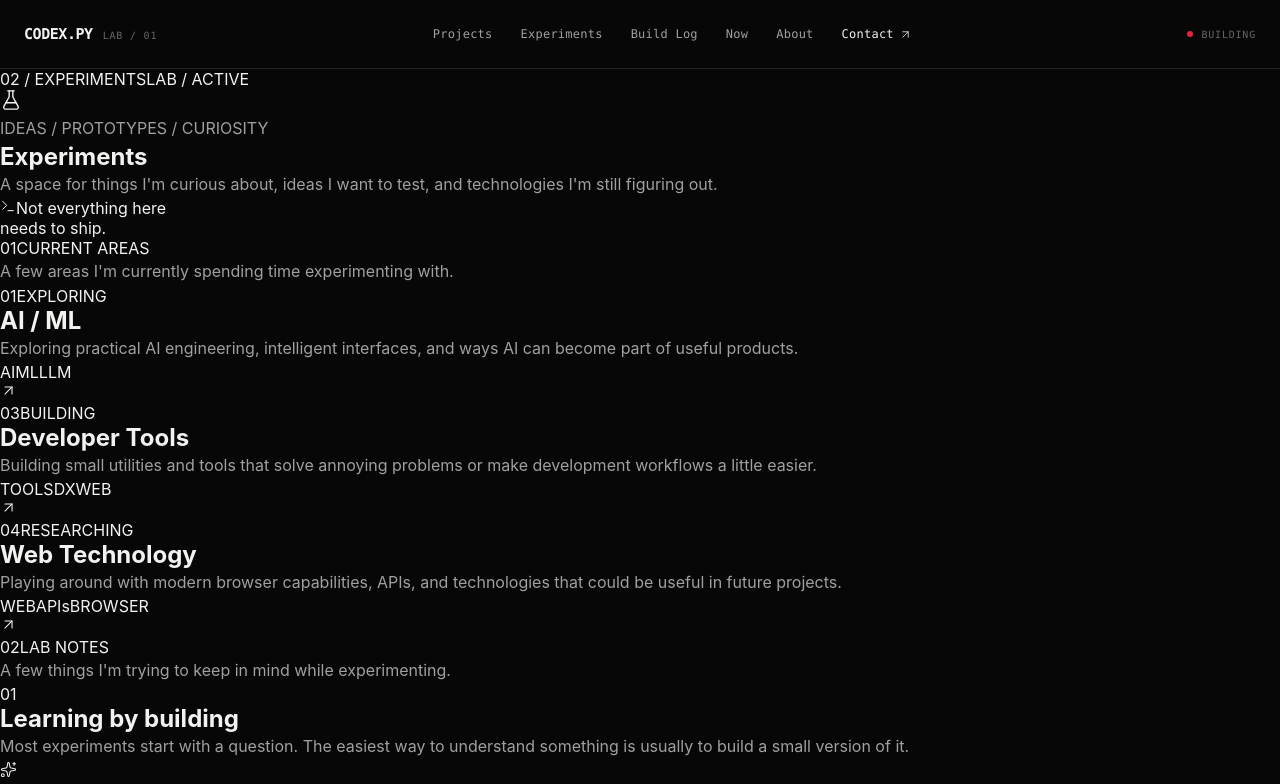
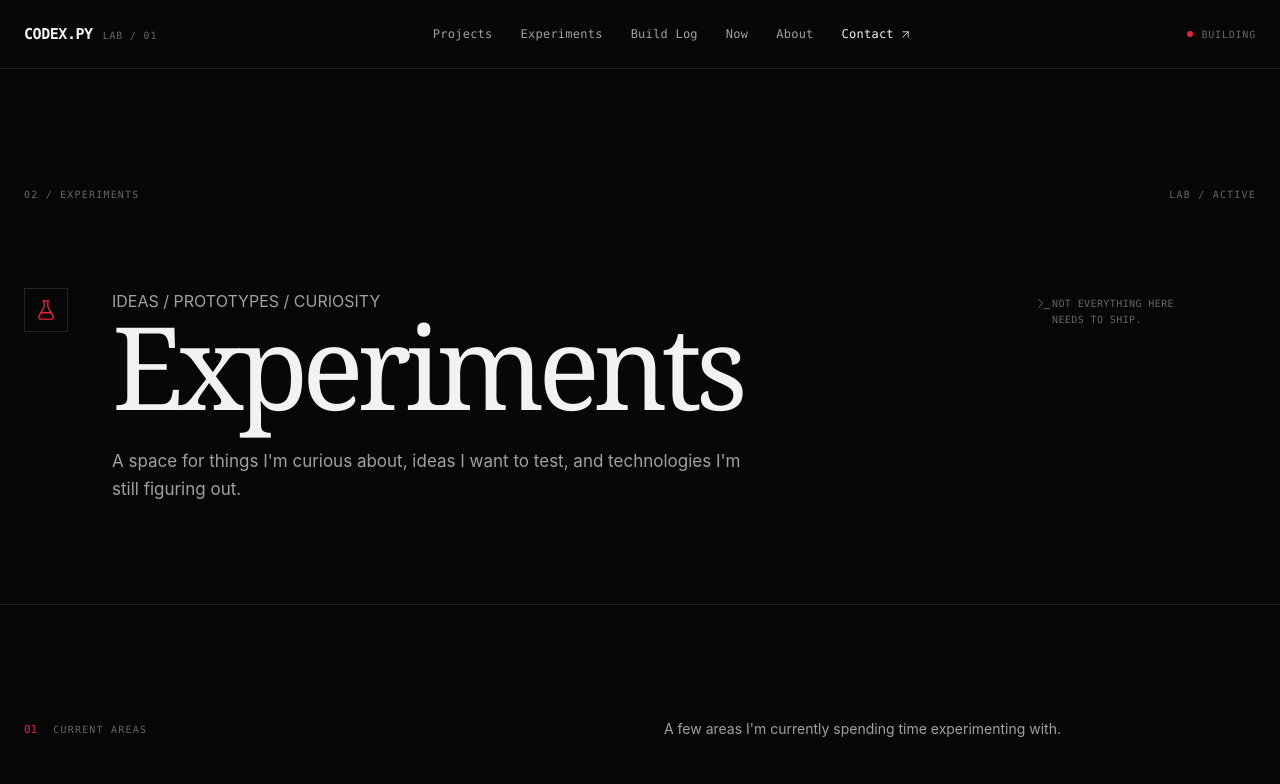
Before and after one commit to codex2py/codexlab, a React (Vite) app: page /experiments in a window 1280 px wide. Shown: the top 784 px of the page. Built offline with nearby package versions, Linux system fonts and the light colour scheme.

Commit message:
style experiment page

```diff
--- a/src/pages/Experiments.css
+++ b/src/pages/Experiments.css
@@ -0,0 +1,276 @@
+.experiments-page {
+    width: 100%;
+    min-height: 100vh;
+    background: var(--color-bg);
+    color: var(--color-text);
+}
+.experiments-container {
+    width: min(100% - 48px, var(--container-width));
+    margin: 0 auto;
+}
+
+/* Hero */
+.experiments-hero {
+    padding: 120px 0 100px;
+    border-bottom: 1px solid var(--color-border);
+}
+.experiments-meta {
+    display: flex;
+    align-items: center;
+    justify-content: space-between;
+    margin-bottom: 88px;
+    color: var(--color-text-muted);
+    font-family: var(--font-mono);
+    font-size: 10px;
+    letter-spacing: 0.12em;
+    text-transform: uppercase;
+}
+.experiments-hero-grid {
+    display: grid;
+    grid-template-columns: 56px minmax(0, 1fr) 220px;
+    gap: 32px;
+    align-items: start;
+}
+.experiments-icon {
+    display: flex;
+    align-items: center;
+    justify-content: center;
+    width: 44px;
+    height: 44px;
+    border: 1px solid var(--color-border);
+    color: var(--color-accent);
+}
+.experiments-intro {
+    max-width: 900px;
+}
+.experiments-eyebrow {
+    margin: 0 0 24px;
+    color: var(--color-accent);
+    font-family: var(--font-mono);
+    font-size: 10px;
+    letter-spacing: 0.12em;
+}
+.experiments-intro h1 {
+    margin: 0 0 30px;
+    font-family: Georgia, 'Times New Roman', Times, serif;
+    font-size: clamp(64px, 9vw, 132px);
+    font-weight: 400;
+    line-height: 0.88;
+    letter-spacing: -0.055em;
+}
+.experiments-description {
+    max-width: 650px;
+    margin: 0;
+    color: var(--color-text-secondary);
+    font-size: 17px;
+    line-height: 1.7;
+}
+.experiments-hero-note {
+    display: flex;
+    grid-area: 12px;
+    padding-top: 8px;
+    color: var(--color-text-muted);
+    font-family: var(--font-mono);
+    font-size: 10px;
+    line-height: 1.6;
+    letter-spacing: 0.04em;
+    text-transform: uppercase;
+}
+
+/* Shared section heading */
+.experiments-overview,
+.lab-notes {
+    padding: 112px 0;
+    border-bottom: 1px solid var(--color-border);
+}
+.experiments-section-heading {
+    display: grid;
+    grid-template-columns: 1fr 1fr;
+    gap: 48px;
+    margin-bottom: 56px;
+}
+.experiments-section-heading > div {
+    display: flex;
+    align-items: center;
+    gap: 16px;
+}
+.section-number {
+    color: var(--color-accent);
+    font-family: var(--font-mono);
+    font-size: 11px;
+}
+.section-label {
+    color: var(--color-text-muted);
+    font-family: var(--font-mono);
+    font-size: 10px;
+    letter-spacing: 0.12em;
+}
+.experiments-section-heading p {
+    max-width: 430px;
+    margin: 0;
+    color: var(--color-text-secondary);
+    font-size: 14px;
+    line-height: 1.7;
+}
+
+/* Experiment cards */
+.experiment-grid {
+    display: grid;
+    grid-template-columns: repeat(2, minmax(0, 1fr));
+    border-top: 1px solid var(--color-border);
+    border-left: 1px solid var(--color-border);
+}
+.experiment-card {
+    display: flex;
+    flex-direction: column;
+    min-height: 390px;
+    padding: 32px;
+    border-right: 1px solid var(--color-border);
+    border-bottom: 1px solid var(--color-border);
+    transition: background-color 220ms ease;
+}
+.experiment-card:hover {
+    background: var(--color-surface);
+}
+.experiment-card-top {
+    display: flex;
+    align-items: center;
+    justify-content: space-between;
+}
+.experiment-number{
+    color: var(--color-accent);
+    font-family: var(--font-mono);
+    font-size: 11px;
+}
+.experiment-status {
+    color: var(--color-text-muted);
+    font-family: var(--font-mono);
+    font-size: 9px;
+    letter-spacing: 0.1em;
+}
+.experiment-card-content {
+    margin-top: auto;
+    margin-bottom: 48px;
+}
+.experiment-card-content h2 {
+    margin: 0 0 18px;
+    font-family: Georgia, 'Times New Roman', Times, serif;
+    font-size: clamp(32px, 4vw, 52px);
+    font-weight: 400;
+    line-height: 0.95;
+    letter-spacing: -0.035em;
+}
+.experiment-card-content p {
+    max-width: 460px;
+    margin: 0;
+    color: var(--color-text-secondary);
+    font-size: 14px;
+    line-height: 1.75;
+}
+.experiment-card-bottom {
+    display: flex;
+    align-items: flex-end;
+    justify-content: space-between;
+}
+.experiment-tags {
+    display: flex;
+    flex-wrap: wrap;
+    gap: 8px;
+}
+.experiment-tags span {
+    padding: 6px 8px;
+    border: 1px solid var(--color-border);
+    color: var(--color-text-muted);
+    font-family: var(--font-mono);
+    font-size: 9px;
+    letter-spacing: 0.08em;
+}
+.experiment-card-arrow {
+    display: flex;
+    align-items: center;
+    justify-content: center;
+    width: 34px;
+    height: 34px;
+    border: 1px solid var(--color-border);
+    color: var(--color-text-secondary);
+    transition:
+        color 180ms ease,
+        border-color 180ms ease,
+        transform 180ms ease;
+}
+.experiment-card:hover .experiment-card-arrow {
+    border-color: var(--color-text);
+    color: var(--color-text);
+    transform: translate(2px, -2px);
+}
+
+/* Lab notes */
+.lab-notes-list {
+    border-top: 1px solid var(--color-border);
+}
+.lab-note {
+    display: grid;
+    grid-template-columns: 80px minmax(0, 1fr) 32px;
+    gap: 32px;
+    align-items: start;
+    padding: 40px 0;
+    border-bottom: 1px solid var(--color-border);
+}
+.lab-note-number {
+    color: var(--color-accent);
+    font-family: var(--font-mono);
+    font-size: 11px;
+}
+.lab-note-content {
+    display: grid;
+    grid-template-columns: minmax(200px, 0.7fr) minmax(280px, 1fr);
+    gap: 48px;
+}
+.lab-note-content h2 {
+    margin: 0;
+    font-family: Georgia, 'Times New Roman', Times, serif;
+    font-size: clamp(24px, 3vw, 36px);
+    font-weight: 400;
+    line-height: 1;
+    letter-spacing: -0.025em;
+}
+.lab-note-content p {
+    max-width: 500px;
+    margin: 0;
+    color: var(--color-text-secondary);
+    font-size: 14px;
+    line-height: 1.75;
+}
+.lab-note-icon {
+    color: var(--color-text-muted);
+}
+ /* Footer */
+ .experiment-footer {
+    display: flex;
+    align-items: center;
+    justify-content: space-between;
+    padding-bottom: 24px;
+    border-bottom: 1px solid var(--color-border);
+    color: var(--color-text-muted);
+    font-family: var(--font-mono);
+    font-size: 10px;
+    letter-spacing: 0.1em;
+ }
+ .experiment-footer-content > div {
+    display: flex;
+    align-items: center;
+    gap: 8px;
+ }
+ .footer-status-dot {
+    width: 6px;
+    height: 6px;
+    border-radius: 50%;
+    background: var(--color-accent);
+ }
+ .experiment-footer p {
+    max-width: 620px;
+    margin: 24px 0 0;
+    color: var(--color-text-secondary);
+    font-size: 14px;
+    line-height: 1.7;
+ }
```
